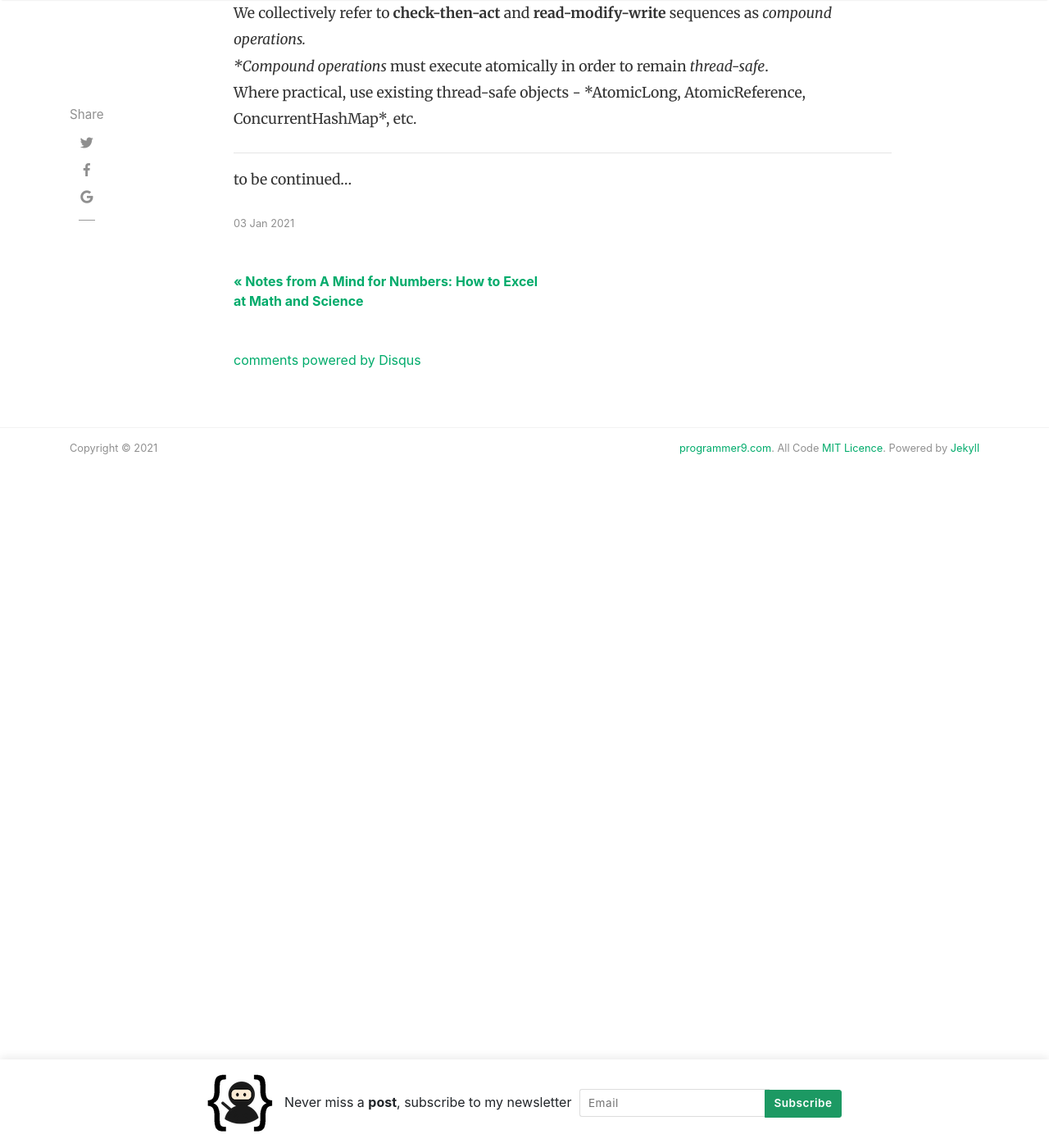
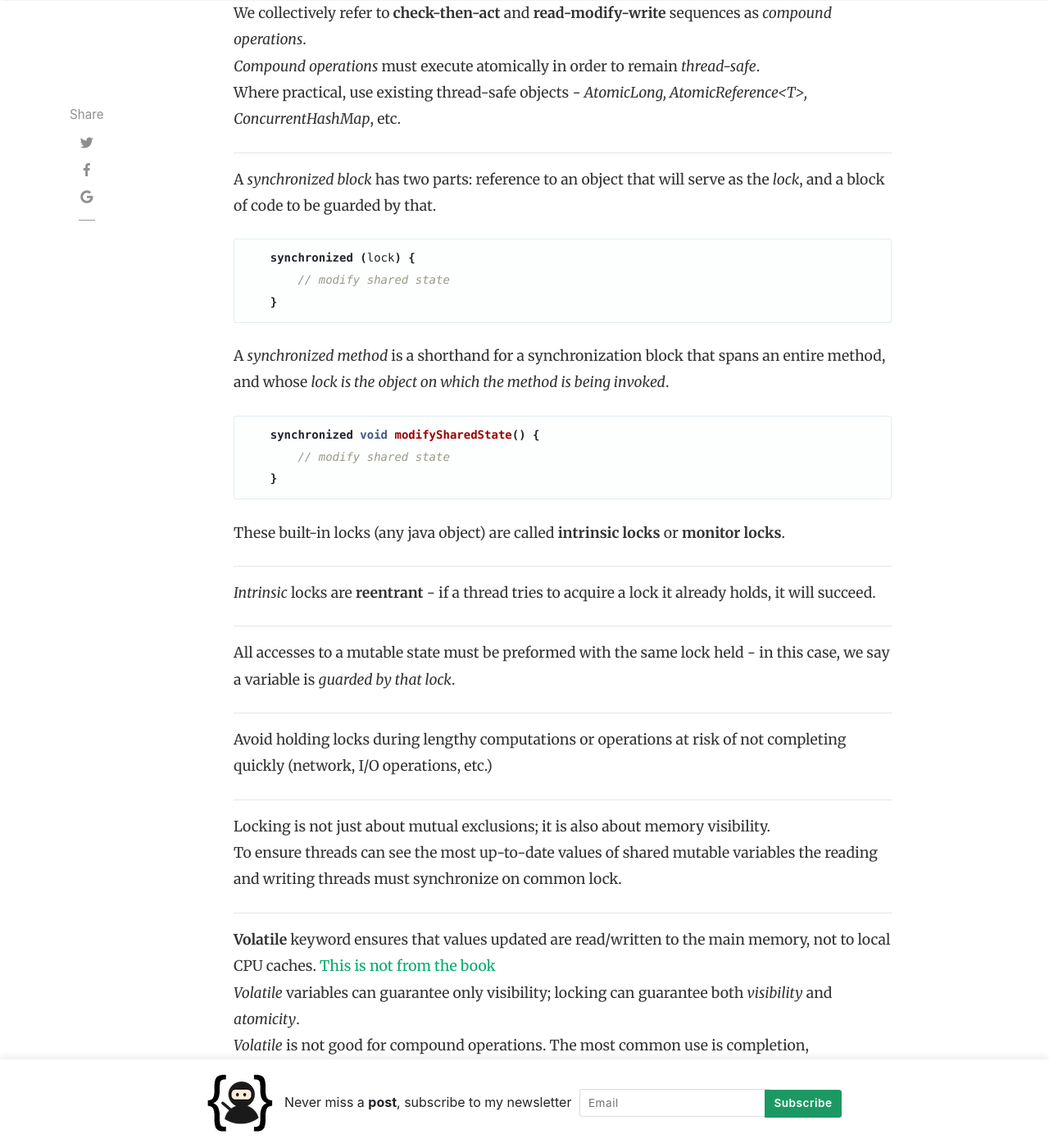
Before and after one commit to ahliddin/programmer9, a Jekyll site: the page built from _posts/2021-01-03-booknotes-java-concurrency-in-practice.md, in a window 1280 px wide and 1400 px high, scrolled down 1538 px. Shown: the whole window at 82% size. Built offline with Jekyll 4.4.1, drawn with Linux system fonts in a browser that asks for light colours; nearby versions of some CDN libraries; comment, search, counter and statistics services are not loaded; some of the changed text lies outside the part shown.

Commit message:
Adding some more bits of post

```diff
--- a/_posts/2021-01-03-booknotes-java-concurrency-in-practice.md
+++ b/_posts/2021-01-03-booknotes-java-concurrency-in-practice.md
@@ -42,9 +42,70 @@ A class is *thread-safe* when it continues to behave correctly when accessed fro
 *Thread-safe* encapsulate any needed synchronization, so that clients need not provide their own.
 
 ***
-We collectively refer to **check-then-act** and **read-modify-write** sequences as *compound operations.
+We collectively refer to **check-then-act** and **read-modify-write** sequences as *compound operations*.
 *Compound operations* must execute atomically in order to remain *thread-safe*.
-Where practical, use existing thread-safe objects - *AtomicLong, AtomicReference<T>, ConcurrentHashMap*, etc.
+Where practical, use existing thread-safe objects - *AtomicLong, AtomicReference&#60;T&#62;, ConcurrentHashMap*, etc.
 
 ***
-to be continued...
+A *synchronized block* has two parts: reference to an object that will serve as the *lock*, and a block of code to be guarded by that.
+
+{% highlight java %}
+    synchronized (lock) {
+        // modify shared state
+    }
+{% endhighlight  %}
+
+A *synchronized method* is a shorthand for a synchronization block that spans an entire method,
+and whose *lock is the object on which the method is being invoked*.
+{% highlight java %}
+    synchronized void modifySharedState() {
+        // modify shared state
+    }
+{% endhighlight  %}
+
+These built-in locks (any java object) are called **intrinsic locks** or **monitor locks**.
+
+***
+*Intrinsic* locks are **reentrant** - if a thread tries to acquire a lock it already holds, it will succeed.
+
+***
+All accesses to a mutable state must be preformed with the same lock held - in this case, we say a variable is *guarded by that lock*.
+
+***
+Avoid holding locks during lengthy computations or operations at risk of not completing quickly (network, I/O operations, etc.)
+
+***
+Locking is not just about mutual exclusions; it is also about memory visibility.
+To ensure threads can see the most up-to-date values of shared mutable variables the reading and writing threads must synchronize on common lock.
+
+***
+**Volatile** keyword ensures that values updated are read/written to the main memory, not to local CPU caches.
+[This is not from the book](http://tutorials.jenkov.com/java-concurrency/volatile.html)
+*Volatile* variables can guarantee only visibility; locking can guarantee both *visibility* and *atomicity*.
+*Volatile* is not good for compound operations. The most common use is completion, interruption or status flag.
+
+***
+**Thread confinement** - if data accessed only from single thread no synchronization needed.
+**Stack confinement** - an object can be accessed through local variables, which are intrinsically confined to executing thread.
+
+***
+Conceptually, you can think of ThreadLocal&lt;T&gt; as a Map&lt;Thread, T&gt; that stores thread-specific values.
+In reality, it's not implemented that way - values are stored in the Thread object itself (thread dies, data die).
+
+***
+An object is *immutable* if:
+- Its state cannot be modified after construction
+- All its fields are final
+- it is properly constructed - "this ref" doesn't escape
+
+Good practice to make fields final unless needed otherwise.
+
+***
+To *publish* an object safely:
+- Initialize an object ref from static initializer
+- Store a ref into volatile variable or *AtomicReference*
+- Store a ref into a final field of a properly constructed object
+- Store a ref into a field that is guarded by a lock
+
+
+... to be continued
```
